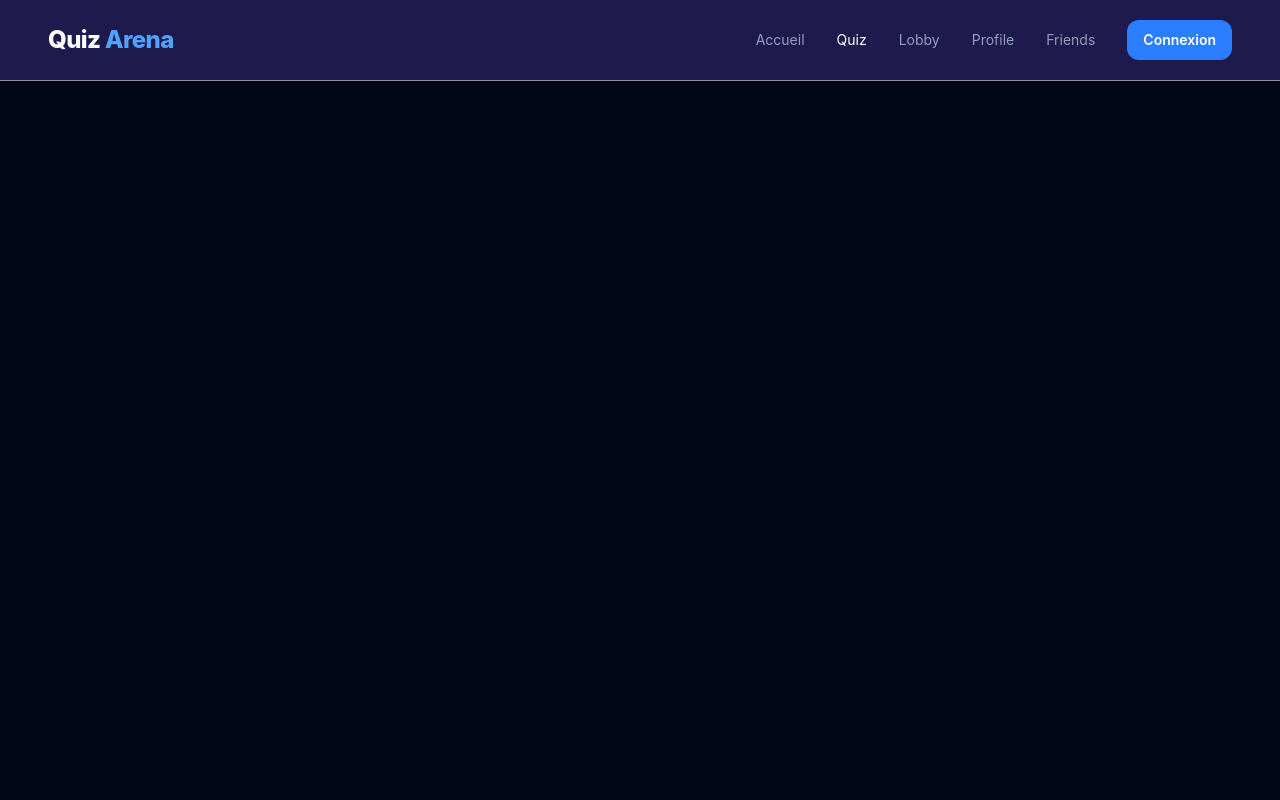
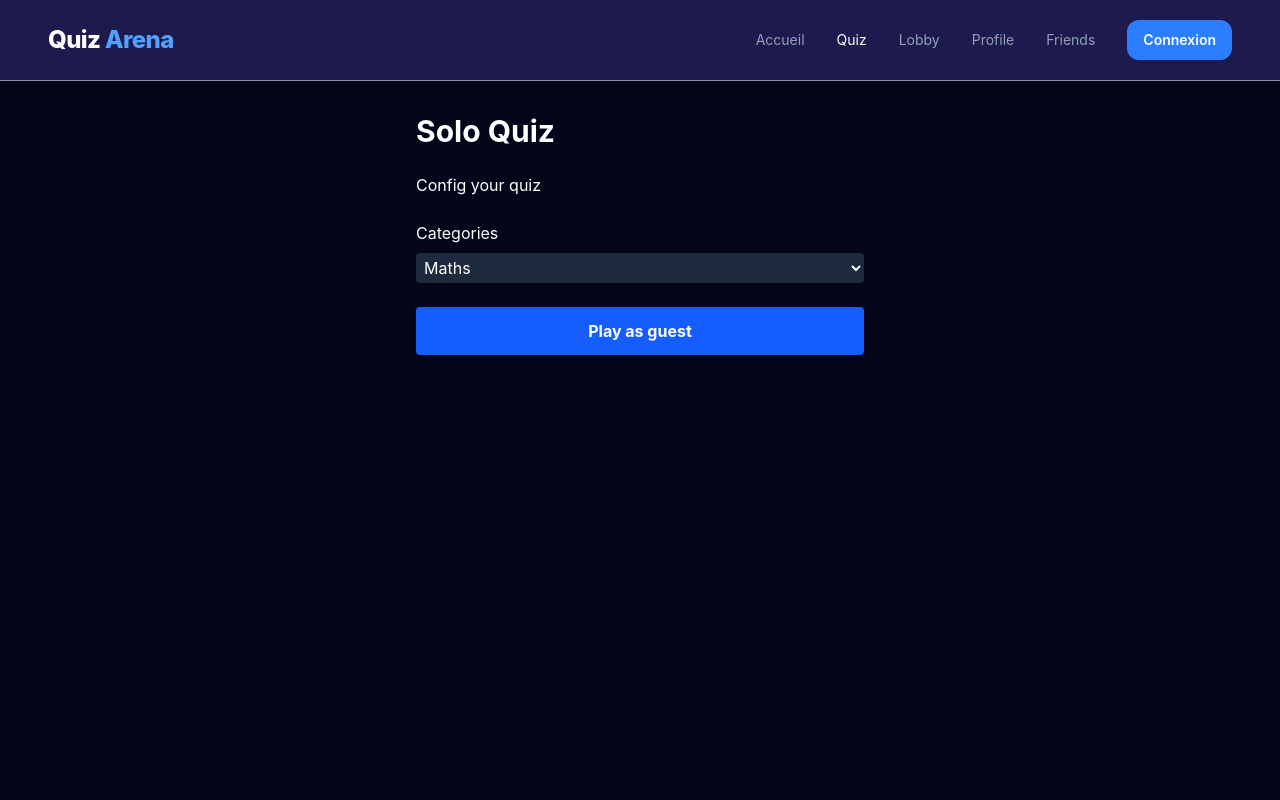
Before and after one commit to rafeger/Transcendance, a React (Vite) app in the folder frontend/: page /quiz in a window 1280 px wide. Shown: the top 800 px of the page. Built offline with nearby package versions, Linux system fonts and the light colour scheme.

Commit message:
update frontend pages

```diff
--- a/frontend/src/contexts/ThemeContext.tsx
+++ b/frontend/src/contexts/ThemeContext.tsx
@@ -2,27 +2,26 @@ import { createContext, type ReactNode, useContext, useEffect, useState } from "
 
 type Theme = 'light' | 'dark';
 
-type ThemeContextType = { theme: Theme; toggleTheme: () => void; };
+type ThemeContextType = { isDark: boolean; toggleTheme: () => void; };
 
 const ThemeContext = createContext<ThemeContextType | undefined>(undefined);
 
 export function ThemeProvider({ children }: { children: ReactNode }) {
-    const [theme, setTheme] = useState<Theme>(() => {
-        const savedTheme = localStorage.getItem("theme");
-        return (savedTheme === "light" ? "light" : "dark");
+    const [isDark, setIsDark] = useState(() => {
+        return localStorage.getItem("theme") !== "light";
     });
 
     useEffect(() => {
-        document.documentElement.classList.toggle("dark", theme === "dark");
-        localStorage.setItem("theme", theme);
-    }, [theme]);
+        document.documentElement.classList.toggle("dark", isDark);
+        localStorage.setItem("theme", isDark ? "dark" : "light");
+    }, [isDark]);
 
     function toggleTheme() {
-        setTheme((currentTheme) => currentTheme === "dark" ? "light" : "dark");
+        setIsDark((current) => !current);
     }
 
     return (
-        <ThemeContext.Provider value={{ theme, toggleTheme }}>
+        <ThemeContext.Provider value={{ isDark, toggleTheme }}>
             {children}
         </ThemeContext.Provider>
     );
--- /dev/null
+++ b/frontend/src/data/questions.ts
@@ -0,0 +1,26 @@
+export type Category = "maths" | "geography";
+
+export type Question = {
+    id: number;
+    category: Category;
+    question: string;
+    answers: string[];
+    correctAnswer: number;
+};
+
+export const questions: Question[] = [
+    {
+        id: 1,
+        category: "maths",
+        question: "6 x 7",
+        answers: ["49", "65", "12", "42"],
+        correctAnswer: 3,
+    },
+    {
+        id: 2,
+        category: "geography",
+        question: "What is the capital of France",
+        answers: ["Berlin", "Paris", "Oslo", "London"],
+        correctAnswer: 1,
+    },
+];
--- a/frontend/src/pages/Home.tsx
+++ b/frontend/src/pages/Home.tsx
@@ -4,10 +4,11 @@ import { AiFillThunderbolt } from "react-icons/ai";
 import { BiSolidTrophy } from "react-icons/bi";
 import { GiBrain } from "react-icons/gi";
 import { IoSettingsSharp } from "react-icons/io5";
+import { useTheme } from "../contexts/ThemeContext";
 
 function Home() {
+  const { isDark, toggleTheme } = useTheme();
   const [isSettingOpen, setSettingOpen] = useState(false);
-  const [isDark, setDark] = useState(true);
 
   return (
     <main className={`min-h-screen transition-colors
@@ -26,7 +27,7 @@ function Home() {
           <h2 className="text-xl font-bold">Settings</h2>
             <div className="mt-4 flex items-center justify-between gap-4">
               <span>Theme</span>
-              <button type="button" onClick={() => setDark((dark) => !dark)}
+              <button type="button" onClick={toggleTheme}
                 className="rounded-lg bg-blue-600 px-4 py-2 font-semibold text-white transition hover:bg-blue-500">
                   {isDark ? "Light" : "Dark"}
               </button>
@@ -35,7 +36,7 @@ function Home() {
       )}
 
       <section className="flex flex-col items-center px-6 py-24 text-center md:py-32">
-        <span className="rounded-full border border-blue-400/30 bg-blue-400/10 px-4 py-2 text-sm font-semibold text-blue-300">
+        <span className="rounded-full border border-blue-400/30 bg-blue-400/10 px-4 py-2 text-sm font-semibold">
           The challenge begins here
         </span>
 
@@ -53,28 +54,40 @@ function Home() {
       </section>
 
       <section className="mx-auto grid max-w-6xl grid-cols-1 gap-6 px-6 pb-24 sm:grid-cols-3">
-        <article className="rounded-2xl border border-white/10 bg-white/5 p-7 transition hover:border-blue-400/50">
+        <article className={`rounded-2xl border border-white/10 bg-white/5 p-7 transition hover:border-blue-400/50
+          ${isDark ? "border-white/10 bg-white/5" :
+            "border-slate-300 bg-white shadow-sm"
+          }`}>
           <span className="text-3xl"><GiBrain size={40} color="pink"/></span>
           <h2 className="mt-4 text-xl font-bold">
             Knowledges
           </h2>
-          <p className="mt-2 leading-7 text-slate-400">
+          <p className={`mt-2 leading-7
+           ${isDark ? "text-slate-400" : "text-slate-600"}`}>
             Discover some new subjects.
           </p>
         </article>
 
-        <article className="rounded-2xl border border-white/10 bg-white/5 p-7 transition hover:border-blue-400/50">
+        <article className={`rounded-2xl border border-white/10 bg-white/5 p-7 transition hover:border-blue-400/50
+          ${isDark ? "border-white/10 bg-white/5" :
+            "border-slate-300 bg-white shadow-sm"
+          }`}>
           <span className="text-3xl"><BiSolidTrophy size={40} color="yellow"/></span>
           <h2 className="mt-4 text-xl font-bold">Scores</h2>
-          <p className="mt-2 leading-7 text-slate-400">
+          <p className={`mt-2 leading-7
+           ${isDark ? "text-slate-400" : "text-slate-600"}`}>
             Get some results and watch your progress!
           </p>
         </article>
 
-        <article className="rounded-2xl border border-white/10 bg-white/5 p-7 transition hover:border-blue-400/50">
+        <article className={`rounded-2xl border border-white/10 bg-white/5 p-7 transition hover:border-blue-400/50
+          ${isDark ? "border-white/10 bg-white/5" :
+            "border-slate-300 bg-white shadow-sm"
+          }`}>
           <span className="text-3xl"><AiFillThunderbolt size={40} color="yellow"/></span>
           <h2 className="mt-4 text-xl font-bold">Challenges</h2>
-          <p className="mt-2 leading-7 text-slate-400">
+          <p className={`mt-2 leading-7
+           ${isDark ? "text-slate-400" : "text-slate-600"}`}>
             Put your knowledge to the test.
           </p>
         </article>
--- a/frontend/src/pages/Quiz.tsx
+++ b/frontend/src/pages/Quiz.tsx
@@ -1,6 +1,156 @@
+import { useState } from "react";
+import { questions, type Category } from "../data/questions";
+
 function Quiz() {
+    const [guestName, setGuestName] = useState("");
+    const [category, setCategory] = useState("maths");
+    const [isPlaying, setIsPlaying] = useState(false);
+    const [questionIndex, setQuestionIndex] = useState(0);
+    const [score, setScore] = useState(0);
+    const [selectAnswer, setSelectAnswer] = useState<number | null>(null);
+    const [isFinished, setIsFinished] = useState(false);
+
+
+    const filteredQuestions = questions.filter((q) => q.category === category);
+    const currentQuestion = filteredQuestions[questionIndex];
+
+    function startQuiz() {
+        if (filteredQuestions.length === 0) {
+            return ;
+        }
+        setGuestName(`Guest${Math.floor(Math.random() * 10000)}`);
+        setQuestionIndex(0);
+        setScore(0);
+        setSelectAnswer(null);
+        setIsFinished(false);
+        setIsPlaying(true);
+    }
+
+    function handleAnswer(answerIndex: number) {
+        if (selectAnswer !== null) return ;
+        setSelectAnswer(answerIndex);
+        if (answerIndex === currentQuestion.correctAnswer) {
+            setScore((previousScore) => previousScore + 1);
+        }
+    }
+
+    function nextQuestion() {
+        if (questionIndex + 1 < filteredQuestions.length) {
+            setQuestionIndex((previousIndex) => previousIndex + 1);
+            setSelectAnswer(null);
+        }
+        else {
+            setIsFinished(true);
+        }
+    }
+
+    function restartQuiz() {
+        setIsPlaying(false);
+        setIsFinished(false);
+        setQuestionIndex(0);
+        setScore(0);
+        setSelectAnswer(null);
+    }
+
+    if (!isPlaying) {
+        return (
+            <main className="min-h-screen bg-slate-950 p-8 text-white">
+                <div className="mx-auto max-w-md space-y-6">
+                    <h1 className="text-3xl font-bold">Solo Quiz</h1>
+                    <p>Config your quiz</p>
+                    <div>
+                        <label htmlFor="category">Categories</label>
+                        <select
+                        id="category" value={category}
+                        onChange={(e) => setCategory(e.target.value as Category)}
+                        className="mt-2 w-full rounded bg-slate-800 p-1">
+                            <option value="maths">Maths</option>
+                            <option value="geography">Geography</option>
+                        </select>
+                    </div>
+
+                    <button onClick={startQuiz} disabled={filteredQuestions.length === 0}
+                    className="w-full rounded bg-blue-600 p-3 font-bold disabled:opacity-50
+                    cursor-pointer">
+                        Play as guest
+                    </button>
+
+                    {filteredQuestions.length === 0 && (
+                        <p>No question available for this choice.</p>
+                    )}
+                </div>
+            </main>
+        );
+    }
+
+    if (isFinished) {
+        return (
+            <main className="min-h-screen bg-slate-950 p-8 text-white">
+                <div className="mx-auto max-w-md space-y-6 text-center">
+                    <h1 className="text-3xl font-bold">Quiz finished!</h1>
+                    <p className="text-2xl">
+                        Score: {score} / {filteredQuestions.length}
+                    </p>
+                    <p>{Math.round((score / filteredQuestions.length) * 100)}%</p>
+
+                    <button onClick={restartQuiz}
+                    className="rounded bg-blue-600 px-6 py-3 font-bold">Rejouer</button>
+                </div>
+            </main>
+        );
+    }
+
     return (
-        <main className="min-h-screen bg-slate-950 text-white px-4 py-16"></main>
+        <main className="min-h-screen bg-slate-950 text-white p-8">
+            <div className="mx-auto max-w-2xl space-y-6">
+                <div className="flex justify-between gap-4">
+                    <p>Player: {guestName}</p>
+                    <p>Score: {score}</p>
+                </div>
+
+                <p className="text-slate-400">Question {questionIndex + 1} / {filteredQuestions.length}</p>
+                <div className="h-2 overfow-hidden rounded bg-slate-800">
+                    <div className="h-full bg-blue-500"
+                    style={{
+                        width: `${((questionIndex + 1) / filteredQuestions.length) * 100}%`,
+                    }}></div>
+
+                    <h1 className="text-2xl font-bold">{currentQuestion.question}</h1>
+                    <div className="grid gap-3">
+                        {currentQuestion.answers.map((answer, index) => {
+                        const isCorrect = index === currentQuestion.correctAnswer;
+                        const isSelected = index === selectAnswer;
+                        let answerStyle = "rounded-lg border border-slate-700 bg-slate-800 p-4 text-left"
+                        if (selectAnswer !== null && isCorrect) {
+                            answerStyle = "rounded-lg border border-green-500 bg-green-900 p-4 text-left";
+                        } else if (isSelected && !isCorrect) {
+                            answerStyle = "rounded-lg border border-red-500 bg-red-900 p-4 text-left";
+                        }
+
+                        return (
+                            <button key={index} onClick={() => handleAnswer(index)}
+                            disabled={selectAnswer !== null}
+                            className={`${answerStyle} disabled:cursor-default`}>{answer}</button>
+                        );
+                    })}
+                    </div>
+
+                    {selectAnswer !== null && (
+                        <div className="space-y-4">
+                            <p>{selectAnswer === currentQuestion.correctAnswer ?
+                            "Good answer" : `Bad answer. The good answer was:
+                            ${currentQuestion.answers[currentQuestion.correctAnswer]}`}</p>
+
+                            <button onClick={nextQuestion}
+                            className="w-full rounded bg-blue-600 p-3 font-bold">
+                                {questionIndex + 1 === filteredQuestions.length ?
+                                "See the results" : "Next question"}
+                            </button>
+                        </div>
+                    )}
+                </div>
+            </div>
+        </main>
     );
 }
 
```
